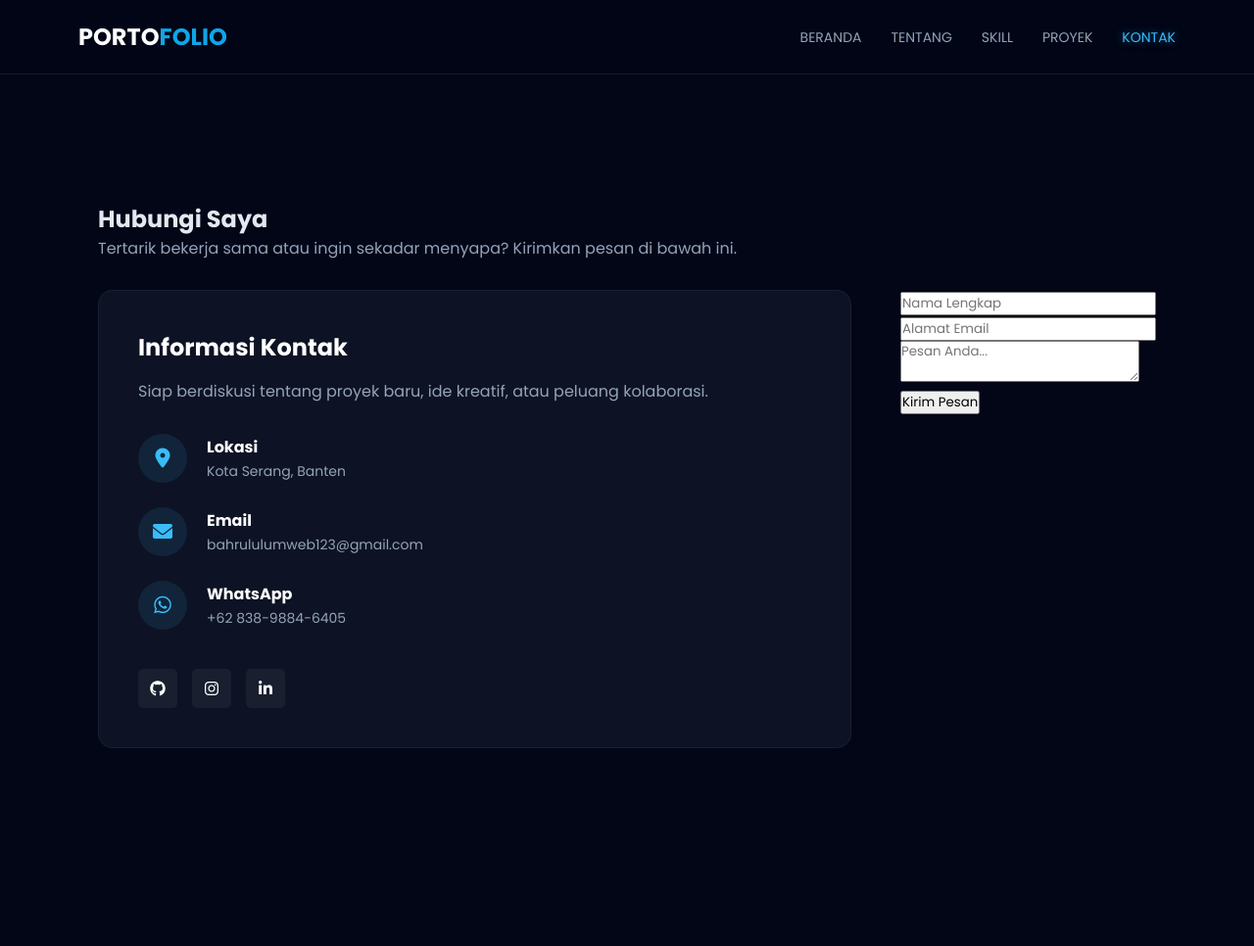
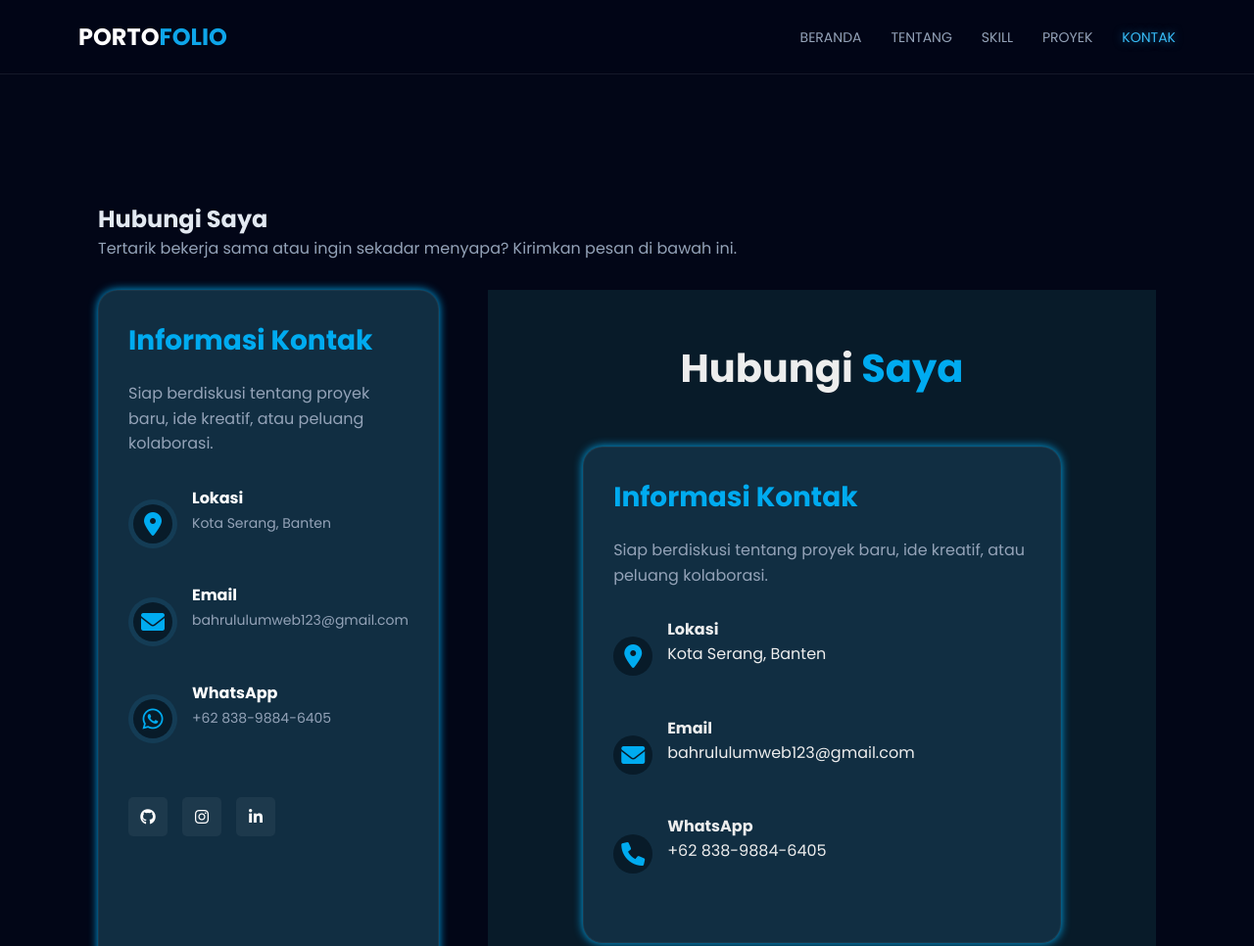
Before and after one commit to bahrululumweb123/Portofolio-Backend, a website: page public/kontak.html in a window 1280 px wide. Shown: the top 966 px of the page at 98% size. Before the commit the page ends 876 px from the top, so only its background shows below. Drawn offline with Linux system fonts and the light colour scheme.

Commit message:
Add files via upload

```diff
--- a/public/kontak.html
+++ b/public/kontak.html
@@ -69,7 +69,44 @@
                 <!-- BAGIAN KANAN: Formulir -->
                 <!-- action="/kirim" mengarah ke app.post('/kirim') di server.js -->
 <!-- Perhatikan action dan method-nya -->
+<section class="contact" id="contact">
+    <h2 class="heading">Hubungi <span>Saya</span></h2>
+
+    <div class="contact-container">
+        <!-- KOLOM KIRI: Informasi Kontak -->
+        <div class="contact-info">
+            <h3>Informasi Kontak</h3>
+            <p>Siap berdiskusi tentang proyek baru, ide kreatif, atau peluang kolaborasi.</p>
+
+            <div class="info-item">
+                <i class="fas fa-map-marker-alt"></i>
+                <div>
+                    <h4>Lokasi</h4>
+                    <p>Kota Serang, Banten</p>
+                </div>
+            </div>
+
+            <div class="info-item">
+                <i class="fas fa-envelope"></i>
+                <div>
+                    <h4>Email</h4>
+                    <p>bahrululumweb123@gmail.com</p>
+                </div>
+            </div>
+
+            <div class="info-item">
+                <i class="fas fa-phone"></i>
+                <div>
+                    <h4>WhatsApp</h4>
+                    <p>+62 838-9884-6405</p>
+                </div>
+            </div>
+        </div>
+
+        <!-- KOLOM KANAN: Form Keren -->
+        <div class="contact-form">
             <form action="/kirim-pesan" method="POST">
+                <h3>Kirim Pesan</h3>
 
                 <div class="input-box">
                     <input type="text" name="nama" placeholder="Nama Lengkap" required>
@@ -80,12 +117,14 @@
                 </div>
 
                 <div class="input-box">
-        <textarea name="pesan" placeholder="Pesan Anda..." required></textarea>
+                    <textarea name="pesan" placeholder="Tulis pesan Anda..." cols="30" rows="10" required></textarea>
                 </div>
 
-    <button type="submit" class="btn">Kirim Pesan</button>
-
+                <button type="submit" class="btn">Kirim Sekarang</button>
             </form>
+        </div>
+    </div>
+</section>
 
             </div>
         </div>
--- a/public/style.css
+++ b/public/style.css
@@ -913,5 +913,144 @@ nav ul li a:hover, nav ul li a.active {
         width: 100%;
     }
 
+    /* --- GAYA KONTAK KEREN --- */
+
+.contact {
+    min-height: 100vh;
+    padding: 50px 9%; /* Kiri kanan 9% biar gak mepet */
+    background: #081b29; /* Background Gelap */
+    color: #ededed;
+}
+
+.heading {
+    text-align: center;
+    font-size: 40px;
+    margin-bottom: 50px;
+}
+
+.heading span {
+    color: #00abf0; /* Warna Biru Andalan */
+}
+
+/* Wadah Utama (Kiri Informasi, Kanan Form) */
+.contact-container {
+    display: flex;
+    justify-content: space-between;
+    gap: 40px;
+    flex-wrap: wrap; /* Biar responsif di HP */
+}
+
+/* --- BAGIAN KIRI: INFO --- */
+.contact-info {
+    flex: 1; /* Ambil separuh layar */
+    background: #112e42;
+    padding: 30px;
+    border-radius: 20px;
+    box-shadow: 0 0 10px #00abf0; /* Efek Glowing dikit */
+}
+
+.contact-info h3 {
+    font-size: 28px;
+    margin-bottom: 20px;
+    color: #00abf0;
+}
+
+.contact-info p {
+    font-size: 16px;
+    margin-bottom: 30px;
+    line-height: 1.6;
+}
+
+.info-item {
+    display: flex;
+    align-items: center;
+    gap: 15px;
+    margin-bottom: 20px;
+}
+
+.info-item i {
+    font-size: 24px;
+    color: #00abf0;
+    width: 40px;
+    height: 40px;
+    display: flex;
+    justify-content: center;
+    align-items: center;
+    background: #081b29;
+    border-radius: 50%;
+}
+
+/* --- BAGIAN KANAN: FORM --- */
+.contact-form {
+    flex: 1; /* Ambil separuh layar */
+}
+
+.contact-form h3 {
+    font-size: 28px;
+    margin-bottom: 20px;
+    text-align: center;
+}
+
+/* Kotak Inputnya */
+.input-box input,
+.input-box textarea {
+    width: 100%;
+    padding: 15px;
+    font-size: 16px;
+    color: #ededed;
+    background: #112e42; /* Warna isian gelap */
+    border-radius: 10px;
+    border: 2px solid transparent; /* Border transparan dulu */
+    margin-bottom: 15px;
+    resize: none;
+    font-family: 'Poppins', sans-serif; /* Pastikan font sama */
+}
+
+/* Efek pas diklik (Fokus) */
+.input-box input:focus,
+.input-box textarea:focus {
+    border-color: #00abf0; /* Border jadi biru */
+    background: #081b29;
+    outline: none;
+}
+
+/* Tombol Kirim */
+.btn {
+    display: inline-block;
+    padding: 12px 28px;
+    background: #00abf0;
+    border-radius: 40px;
+    box-shadow: 0 0 10px #00abf0;
+    font-size: 16px;
+    color: #081b29;
+    letter-spacing: 1px;
+    text-decoration: none;
+    font-weight: 600;
+    border: none;
+    cursor: pointer;
+    transition: .3s;
+    width: 100%; /* Tombol full lebar */
+}
+
+.btn:hover {
+    background: transparent;
+    color: #00abf0;
+    border: 2px solid #00abf0;
+}
+
+/* --- RESPONSIF HP --- */
+@media (max-width: 768px) {
+    .contact {
+        padding: 100px 5%;
+    }
+
+    .contact-container {
+        flex-direction: column; /* Tumpuk ke bawah */
+    }
+
+    .contact-info, .contact-form {
+        width: 100%; /* Lebar full di HP */
+    }
+}
 
 /* ... (kode header di atasnya biarin aja) ... */
```
Lines whose indentation alone changed are shown as unchanged.
